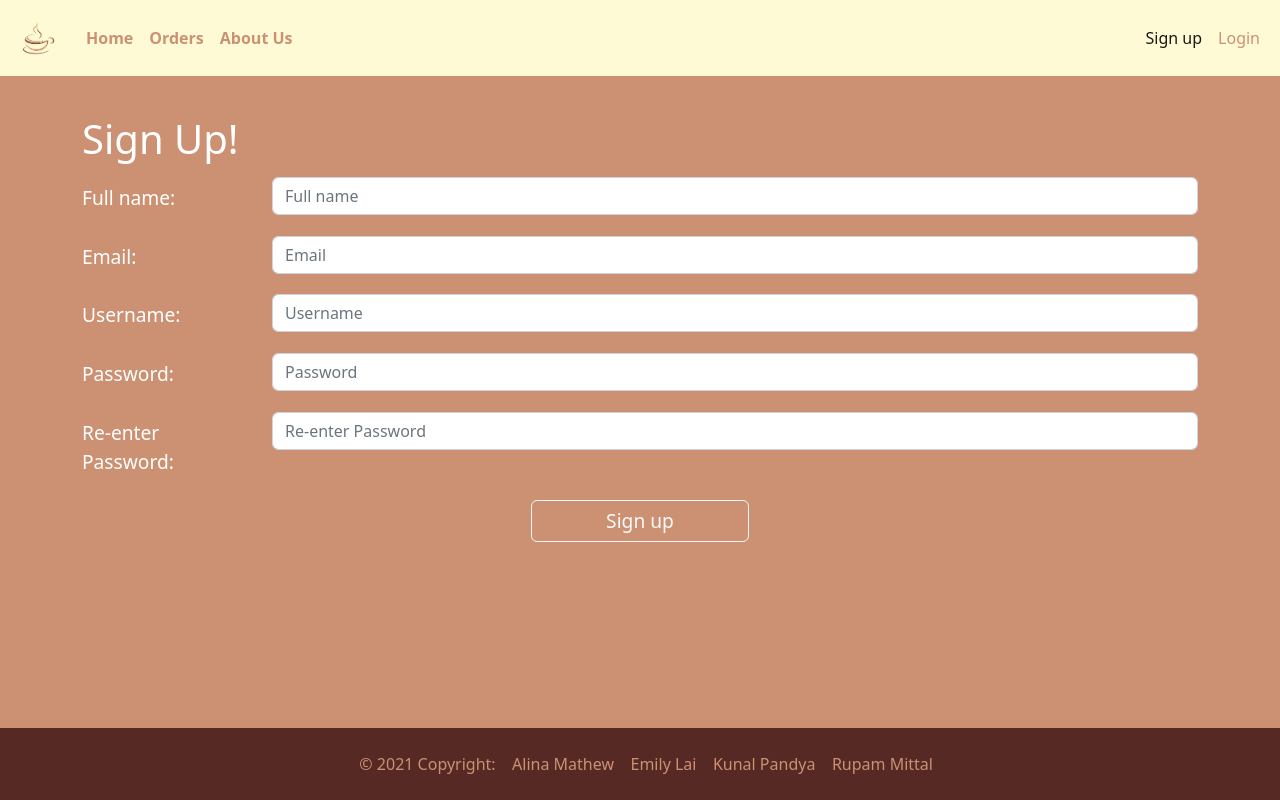
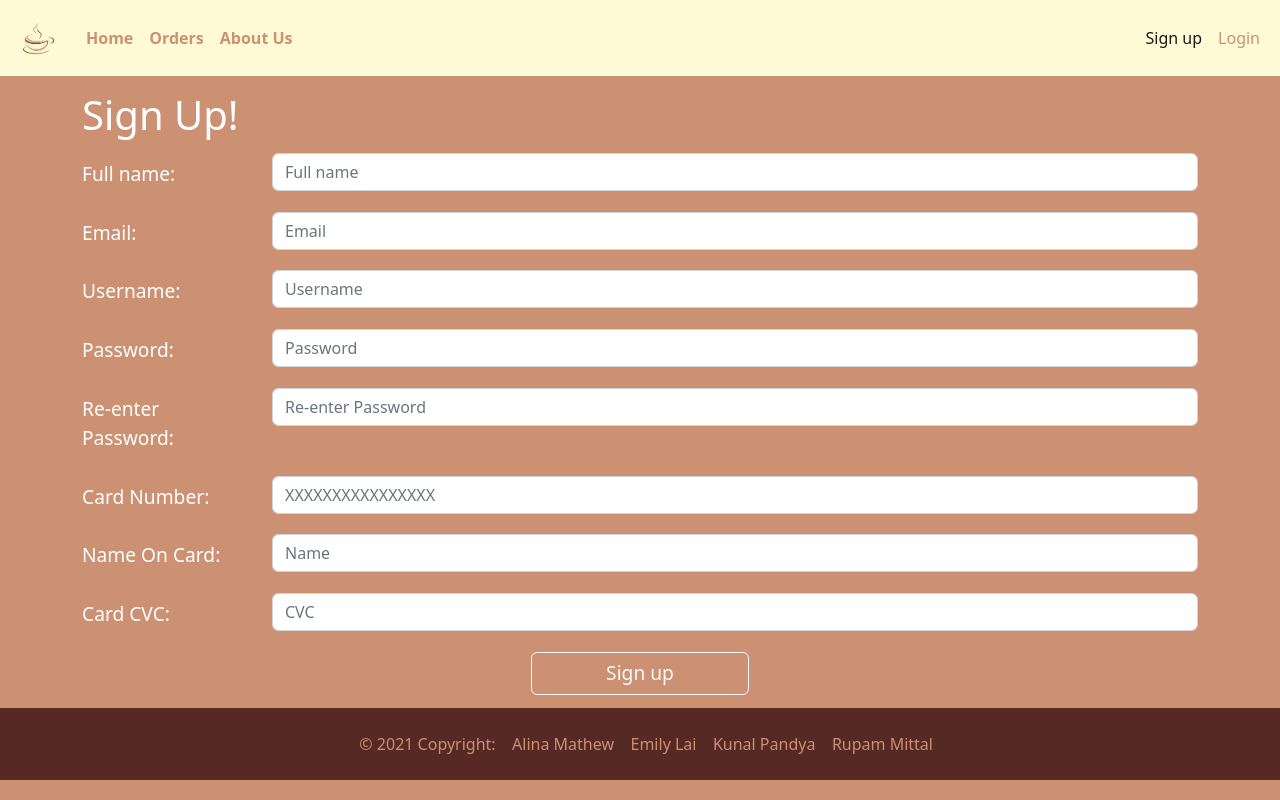
Before and after one commit to emilyirenelai/SOFE2800FinalProject, a PHP site: page /signup.php in a window 1280 px wide. Run offline with PHP 8.4, Linux system fonts and the light colour scheme; some libraries are stand-ins or nearby versions.

Commit message:
updated signup system with credit card capability

```diff
--- a/footer.php
+++ b/footer.php
@@ -6,7 +6,7 @@
 </style>
 
 
-<footer class="text-center text-md-start text-muted fixed-bottom">
+<footer class="text-center text-md-start text-muted">
   <!-- Section: Links  -->
   <section class="">
   <!-- Copyright -->
--- a/header.php
+++ b/header.php
@@ -17,7 +17,7 @@
             }
         </style>
     </head>
-    <body>
+    <body class="d-flex flex-column min-vh-100">
         <nav class="navbar navbar-expand fixed-top">
             <!-- Container wrapper -->
             <div class="container-fluid">
@@ -64,7 +64,7 @@
               <div class="d-flex align-items-center">
               <?php
                 if(isset($_SESSION["useruid"])){
-                  echo '<span class="navbar-text">Welcome ' . $_SESSION["useruid"] . '</span>';
+                  echo '<span class="navbar-text w-100">Welcome ' . $_SESSION["name"] . '</span>';
                   echo '<ul class="navbar-nav me-auto mb-2 mb-lg-0">';
                   echo '<li class="nav-item">';
                   echo '<a class="nav-link" href="includes/signout.inc.php">Sign out</a>';
--- a/login.php
+++ b/login.php
@@ -23,6 +23,9 @@
     }
     legend{
         font-size: 2.5em;
+    }
+    #spacer{
+        height: 30.8vh;
     }
 </style>
 
@@ -51,6 +54,7 @@
         <button type="submit" class="btn btn-outline-light" name="submit">Login</button>
     </div>
     </form>
+    <div class="container" id="spacer"></div>
 </div>
 </section>
 
--- a/signup.php
+++ b/signup.php
@@ -32,7 +32,7 @@
 </style>
 
 <section class="signup-form">
-<br><br><br><br>
+<br><br><br>
     <!--<h2>Sign up!</h2>
             <form action="includes/signup.inc.php" method="post">
                 <input type="text" name="name" placeholder="Full name">
@@ -75,12 +75,29 @@
         <input type="password" class="form-control" id="pwdr" placeholder="Re-enter Password" name="passwordRepeat">
         </div>
     </div>
+    <div class="row mb-3">
+        <label for="cardNo" class="col-sm-2 col-form-label" id="label">Card Number:</label>
+        <div class="col-sm-10">
+        <input type="text" class="form-control" id="cardNo" placeholder="XXXXXXXXXXXXXXXX" name="cardNo" maxlength="16">
+        </div>
+    </div>
+    <div class="row mb-3">
+        <label for="cardname" class="col-sm-2 col-form-label" id="label">Name On Card:</label>
+        <div class="col-sm-10">
+        <input type="text" class="form-control" id="cardname" placeholder="Name" name="cardName">
+        </div>
+    </div>
+    <div class="row mb-3">
+        <label for="cardCVC" class="col-sm-2 col-form-label" id="label">Card CVC:</label>
+        <div class="col-sm-10">
+        <input type="text" class="form-control" id="cardCVC" placeholder="CVC" name="cardCVC" maxlength="3">
+        </div>
+    </div>
     <div class="container">
         <button type="submit" class="btn btn-outline-light" name="submit">Sign up</button>
     </div>
     </form>
 </div>
-
 </section>
 
 <?php
```
Also changed, not shown: includes/functions.inc.php (+7 -4 lines), includes/signup.inc.php (+5 -2 lines), temp.html (+15 -0 lines).
